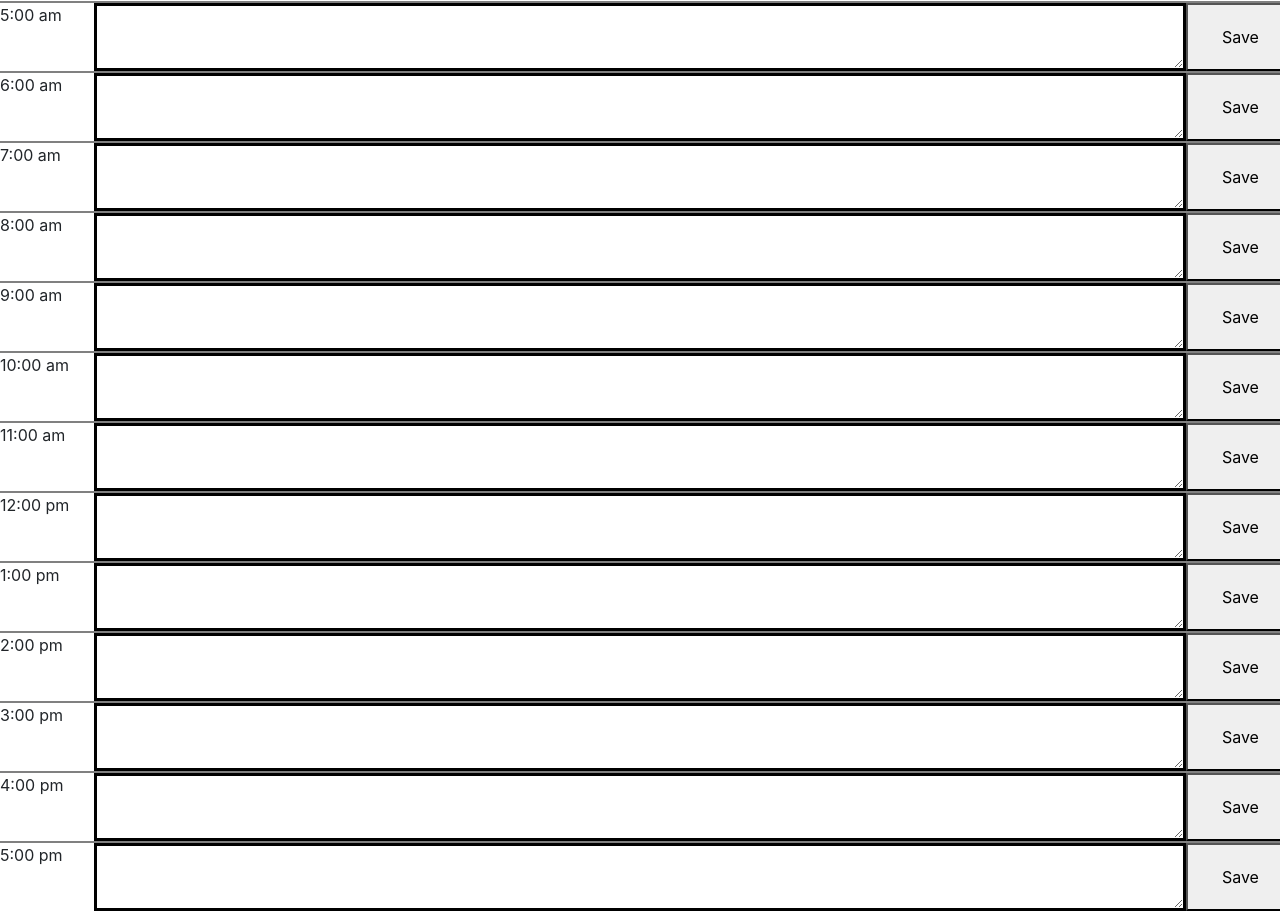
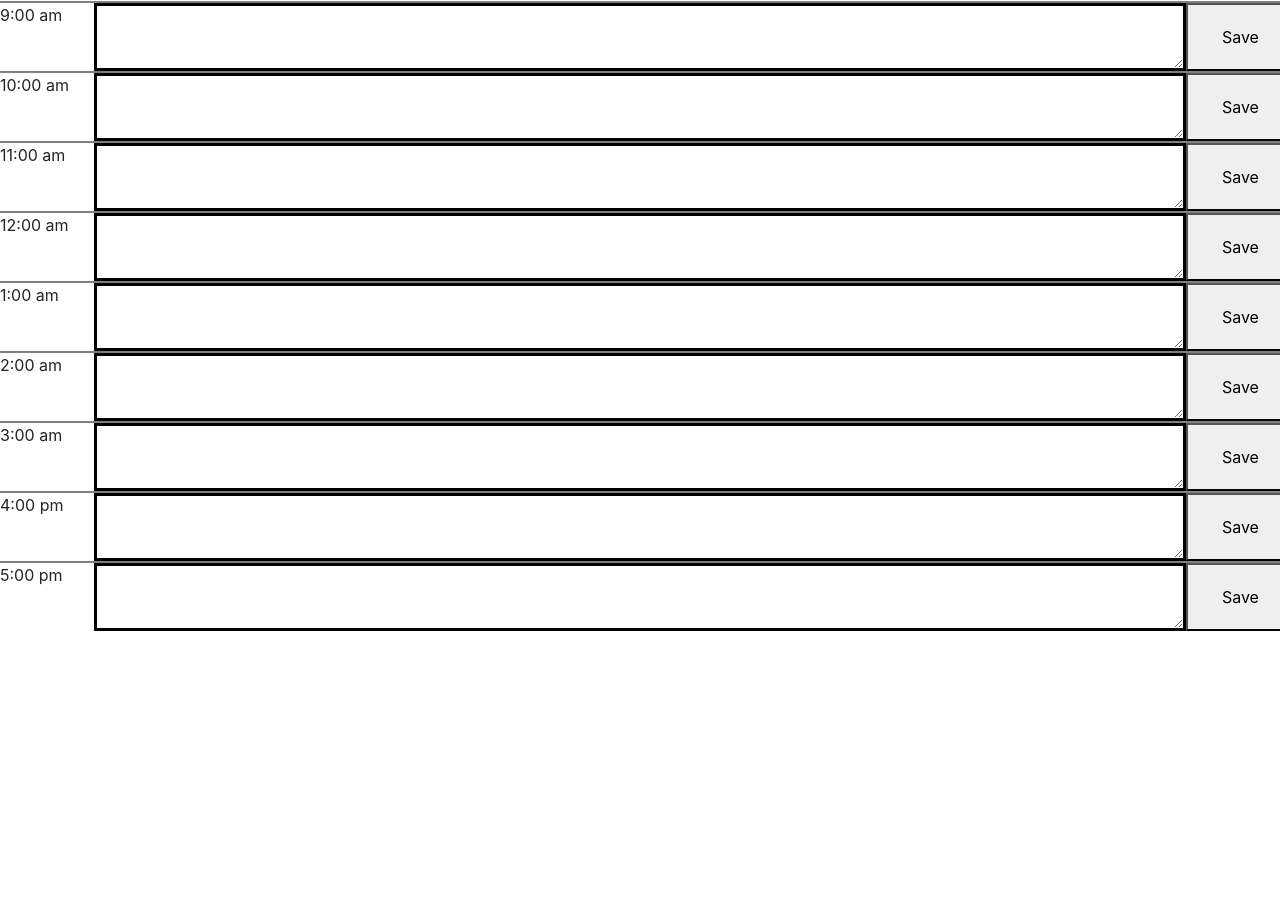
Before and after one commit to spental/DayPlanner, a plain HTML site: page index.html in a window 1280 px wide. Shown: the part 295-1206 px from the top of the page. After the commit the page ends 926 px from the top, so only its background shows below. Drawn offline with nearby package versions, Linux system fonts and the light colour scheme.

Commit message:
fix broken save line and made 9-5

```diff
--- a/index.html
+++ b/index.html
@@ -25,7 +25,7 @@
 
         <div class="row hourByHour" data-time="5">
             <!-- show time -->
-            <div class="col-2 col-md-1 time">5:00 am</div>
+            <div class="col-2 col-md-1 time">9:00 am</div>
             <!-- text input area -->
             <textarea class="col-8 col-md-10"></textarea>
             <!-- save button -->
@@ -33,7 +33,7 @@
         </div>
         <div class="row hourByHour" data-time="6">
             <!-- show time -->
-            <div class="col-2 col-lg-1 time">6:00 am</div>
+            <div class="col-2 col-lg-1 time">10:00 am</div>
             <!-- text input area -->
             <textarea class="col-8 col-md-10"></textarea>
             <!-- save button -->
@@ -41,7 +41,7 @@
         </div>
         <div class="row hourByHour" data-time="7">
             <!-- show time -->
-            <div class="col-2 col-md-1 time">7:00 am</div>
+            <div class="col-2 col-md-1 time">11:00 am</div>
             <!-- text input area -->
             <textarea class="col-8 col-md-10"></textarea>
             <!-- save button -->
@@ -49,7 +49,7 @@
         </div>
         <div class="row hourByHour" data-time="8">
             <!-- show time -->
-            <div class="col-2 col-md-1 time">8:00 am</div>
+            <div class="col-2 col-md-1 time">12:00 am</div>
             <!-- text input area -->
             <textarea class="col-8 col-md-10"></textarea>
             <!-- save button -->
@@ -57,7 +57,7 @@
         </div>
         <div class="row hourByHour" data-time="9">
             <!-- show time -->
-            <div class="col-2 col-md-1 time">9:00 am</div>
+            <div class="col-2 col-md-1 time">1:00 am</div>
             <!-- text input area -->
             <textarea class="col-8 col-md-10"></textarea>
             <!-- save button -->
@@ -65,7 +65,7 @@
         </div>
         <div class="row hourByHour" data-time="10">
             <!-- show time -->
-            <div class="col-2 col-md-1 time">10:00 am</div>
+            <div class="col-2 col-md-1 time">2:00 am</div>
             <!-- text input area -->
             <textarea class="col-8 col-md-10"></textarea>
             <!-- save button -->
@@ -73,7 +73,7 @@
         </div>
         <div class="row hourByHour" data-time="11">
             <!-- show time -->
-            <div class="col-2 col-md-1 time">11:00 am</div>
+            <div class="col-2 col-md-1 time">3:00 am</div>
             <!-- text input area -->
             <textarea class="col-8 col-md-10"></textarea>
             <!-- save button -->
@@ -81,7 +81,7 @@
         </div>
         <div class="row hourByHour" data-time="12">
             <!-- show time -->
-            <div class="col-2 col-md-1 time">12:00 pm</div>
+            <div class="col-2 col-md-1 time">4:00 pm</div>
             <!-- text input area -->
             <textarea class="col-8 col-md-10"></textarea>
             <!-- save button -->
@@ -89,45 +89,12 @@
         </div>
         <div class="row hourByHour" data-time="1">
             <!-- show time -->
-            <div class="col-2 col-md-1 time">1:00 pm</div>
-            <!-- text input area -->
-            <textarea class="col-8 col-md-10"></textarea>
-            <!-- save button -->
-            <button class="col-2 col-md-1 saveBtn" type="save" value="save">Save</button>
-        </div>
-        <div class="row hourByHour" data-time="2">
-            <!-- show time -->
-            <div class="col-2 col-md-1 time">2:00 pm</div>
-            <!-- text input area -->
-            <textarea class="col-8 col-md-10"></textarea>
-            <!-- save button -->
-            <button class="col-2 col-md-1 saveBtn" type="save" value="save">Save</button>
-        </div>
-        <div class="row hourByHour" data-time="3">
-            <!-- show time -->
-            <div class="col-2 col-md-1 time">3:00 pm</div>
-            <!-- text input area -->
-            <textarea class="col-8 col-md-10"></textarea>
-            <!-- save button -->
-            <button class="col-2 col-md-1 saveBtn" type="save" value="save">Save</button>
-        </div>
-        <div class="row hourByHour" data-time="4">
-            <!-- show time -->
-            <div class="col-2 col-md-1 time">4:00 pm</div>
-            <!-- text input area -->
-            <textarea class="col-8 col-md-10"></textarea>
-            <!-- save button -->
-            <button class="col-2 col-md-1 saveBtn" type="save" value="save">Save</button>
-        </div>
-        <div class="row hourByHour" data-time="5">
-            <!-- show time -->
             <div class="col-2 col-md-1 time">5:00 pm</div>
             <!-- text input area -->
             <textarea class="col-8 col-md-10"></textarea>
             <!-- save button -->
             <button class="col-2 col-md-1 saveBtn" type="save" value="save">Save</button>
         </div>
-
 
         <script src="https://code.jquery.com/jquery-3.4.1.min.js"></script>
         <script src="https://cdnjs.cloudflare.com/ajax/libs/moment.js/2.24.0/moment.min.js"></script>
```
Also changed, not shown: Assets/Javascript.js (+0 -21 lines).
